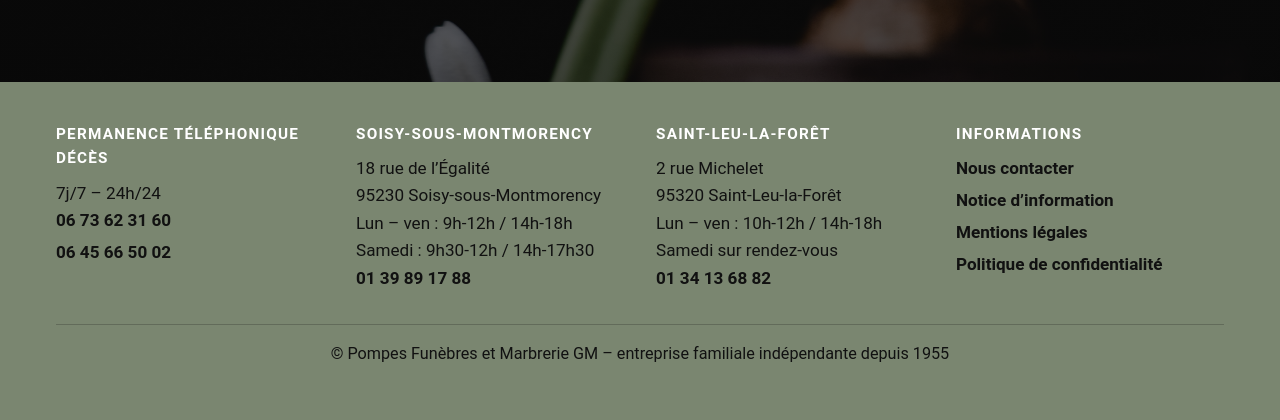
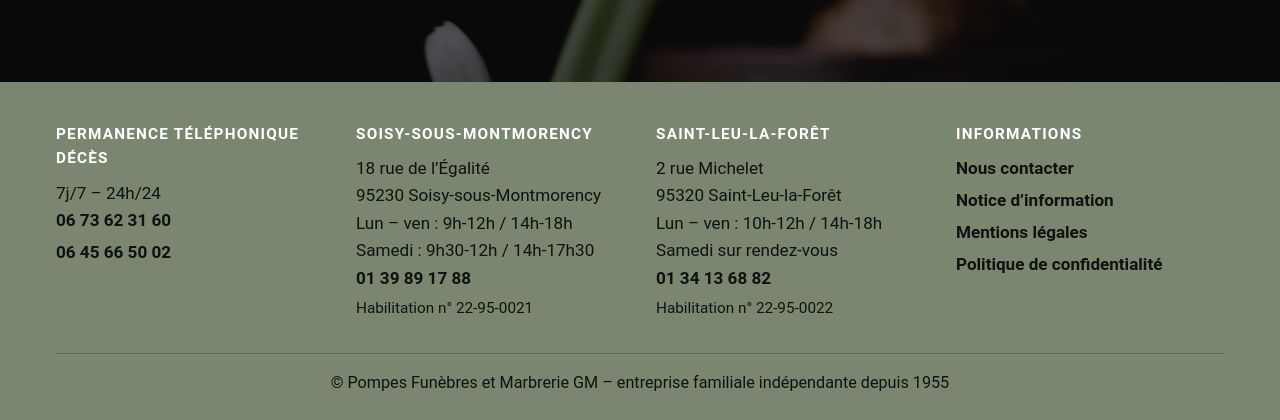
Before and after one commit to LeifABOUTIN/GMhtml, a Django app: page /actualites/ in a window 1280 px wide. Shown: the part 430-850 px from the top of the page. Before the commit the page ends 792 px from the top, so only its background shows below. Run offline with Django 5.2, Linux system fonts and the light colour scheme; data that the repository does not hold is empty; parts of the project's set-up code (start-up, migrations or seed data) failed here and were passed over.

Commit message:
Footer: show each agency's préfecture habilitation number
Soisy-sous-Montmorency n° 22-95-0021, Saint-Leu-la-Forêt n° 22-95-0022, on every
static page and in the Django base template.

Co-Authored-By: Claude Opus 5.5 <noreply@anthropic.com>

```diff
--- a/css/site.css
+++ b/css/site.css
@@ -809,6 +809,10 @@ input[type="radio"]:checked::before {
 .site-footer li + li {
 	margin-top: 0.25rem;
 }
+.site-footer__hab {
+	font-size: 0.85rem;
+	margin-top: 0.25rem;
+}
 .site-footer__copy {
 	grid-column: 1 / -1;
 	border-top: 1px solid rgba(0, 0, 0, 0.2);
--- a/index.html
+++ b/index.html
@@ -129,12 +129,14 @@
 					<p>18 rue de l’Égalité<br />95230 Soisy-sous-Montmorency</p>
 					<p>Lun – ven : 9h-12h / 14h-18h<br />Samedi : 9h30-12h / 14h-17h30</p>
 					<p><a href="tel:0139891788">01 39 89 17 88</a></p>
+					<p class="site-footer__hab">Habilitation n° 22-95-0021</p>
 				</div>
 				<div>
 					<h2>Saint-Leu-la-Forêt</h2>
 					<p>2 rue Michelet<br />95320 Saint-Leu-la-Forêt</p>
 					<p>Lun – ven : 10h-12h / 14h-18h<br />Samedi sur rendez-vous</p>
 					<p><a href="tel:0134136882">01 34 13 68 82</a></p>
+					<p class="site-footer__hab">Habilitation n° 22-95-0022</p>
 				</div>
 				<div>
 					<h2>Informations</h2>
--- a/pages/agences.html
+++ b/pages/agences.html
@@ -99,12 +99,14 @@
 					<p>18 rue de l’Égalité<br />95230 Soisy-sous-Montmorency</p>
 					<p>Lun – ven : 9h-12h / 14h-18h<br />Samedi : 9h30-12h / 14h-17h30</p>
 					<p><a href="tel:0139891788">01 39 89 17 88</a></p>
+					<p class="site-footer__hab">Habilitation n° 22-95-0021</p>
 				</div>
 				<div>
 					<h2>Saint-Leu-la-Forêt</h2>
 					<p>2 rue Michelet<br />95320 Saint-Leu-la-Forêt</p>
 					<p>Lun – ven : 10h-12h / 14h-18h<br />Samedi sur rendez-vous</p>
 					<p><a href="tel:0134136882">01 34 13 68 82</a></p>
+					<p class="site-footer__hab">Habilitation n° 22-95-0022</p>
 				</div>
 				<div>
 					<h2>Informations</h2>
--- a/pages/articles-funeraires.html
+++ b/pages/articles-funeraires.html
@@ -100,12 +100,14 @@
 					<p>18 rue de l’Égalité<br />95230 Soisy-sous-Montmorency</p>
 					<p>Lun – ven : 9h-12h / 14h-18h<br />Samedi : 9h30-12h / 14h-17h30</p>
 					<p><a href="tel:0139891788">01 39 89 17 88</a></p>
+					<p class="site-footer__hab">Habilitation n° 22-95-0021</p>
 				</div>
 				<div>
 					<h2>Saint-Leu-la-Forêt</h2>
 					<p>2 rue Michelet<br />95320 Saint-Leu-la-Forêt</p>
 					<p>Lun – ven : 10h-12h / 14h-18h<br />Samedi sur rendez-vous</p>
 					<p><a href="tel:0134136882">01 34 13 68 82</a></p>
+					<p class="site-footer__hab">Habilitation n° 22-95-0022</p>
 				</div>
 				<div>
 					<h2>Informations</h2>
--- a/pages/contact.html
+++ b/pages/contact.html
@@ -99,12 +99,14 @@
 					<p>18 rue de l’Égalité<br />95230 Soisy-sous-Montmorency</p>
 					<p>Lun – ven : 9h-12h / 14h-18h<br />Samedi : 9h30-12h / 14h-17h30</p>
 					<p><a href="tel:0139891788">01 39 89 17 88</a></p>
+					<p class="site-footer__hab">Habilitation n° 22-95-0021</p>
 				</div>
 				<div>
 					<h2>Saint-Leu-la-Forêt</h2>
 					<p>2 rue Michelet<br />95320 Saint-Leu-la-Forêt</p>
 					<p>Lun – ven : 10h-12h / 14h-18h<br />Samedi sur rendez-vous</p>
 					<p><a href="tel:0134136882">01 34 13 68 82</a></p>
+					<p class="site-footer__hab">Habilitation n° 22-95-0022</p>
 				</div>
 				<div>
 					<h2>Informations</h2>
--- a/pages/marbrerie.html
+++ b/pages/marbrerie.html
@@ -152,12 +152,14 @@
 					<p>18 rue de l’Égalité<br />95230 Soisy-sous-Montmorency</p>
 					<p>Lun – ven : 9h-12h / 14h-18h<br />Samedi : 9h30-12h / 14h-17h30</p>
 					<p><a href="tel:0139891788">01 39 89 17 88</a></p>
+					<p class="site-footer__hab">Habilitation n° 22-95-0021</p>
 				</div>
 				<div>
 					<h2>Saint-Leu-la-Forêt</h2>
 					<p>2 rue Michelet<br />95320 Saint-Leu-la-Forêt</p>
 					<p>Lun – ven : 10h-12h / 14h-18h<br />Samedi sur rendez-vous</p>
 					<p><a href="tel:0134136882">01 34 13 68 82</a></p>
+					<p class="site-footer__hab">Habilitation n° 22-95-0022</p>
 				</div>
 				<div>
 					<h2>Informations</h2>
--- a/pages/mentions-legales.html
+++ b/pages/mentions-legales.html
@@ -129,12 +129,14 @@
 					<p>18 rue de l’Égalité<br />95230 Soisy-sous-Montmorency</p>
 					<p>Lun – ven : 9h-12h / 14h-18h<br />Samedi : 9h30-12h / 14h-17h30</p>
 					<p><a href="tel:0139891788">01 39 89 17 88</a></p>
+					<p class="site-footer__hab">Habilitation n° 22-95-0021</p>
 				</div>
 				<div>
 					<h2>Saint-Leu-la-Forêt</h2>
 					<p>2 rue Michelet<br />95320 Saint-Leu-la-Forêt</p>
 					<p>Lun – ven : 10h-12h / 14h-18h<br />Samedi sur rendez-vous</p>
 					<p><a href="tel:0134136882">01 34 13 68 82</a></p>
+					<p class="site-footer__hab">Habilitation n° 22-95-0022</p>
 				</div>
 				<div>
 					<h2>Informations</h2>
--- a/pages/notice-information.html
+++ b/pages/notice-information.html
@@ -185,12 +185,14 @@
 					<p>18 rue de l’Égalité<br />95230 Soisy-sous-Montmorency</p>
 					<p>Lun – ven : 9h-12h / 14h-18h<br />Samedi : 9h30-12h / 14h-17h30</p>
 					<p><a href="tel:0139891788">01 39 89 17 88</a></p>
+					<p class="site-footer__hab">Habilitation n° 22-95-0021</p>
 				</div>
 				<div>
 					<h2>Saint-Leu-la-Forêt</h2>
 					<p>2 rue Michelet<br />95320 Saint-Leu-la-Forêt</p>
 					<p>Lun – ven : 10h-12h / 14h-18h<br />Samedi sur rendez-vous</p>
 					<p><a href="tel:0134136882">01 34 13 68 82</a></p>
+					<p class="site-footer__hab">Habilitation n° 22-95-0022</p>
 				</div>
 				<div>
 					<h2>Informations</h2>
--- a/pages/politique-confidentialite.html
+++ b/pages/politique-confidentialite.html
@@ -170,12 +170,14 @@
 					<p>18 rue de l’Égalité<br />95230 Soisy-sous-Montmorency</p>
 					<p>Lun – ven : 9h-12h / 14h-18h<br />Samedi : 9h30-12h / 14h-17h30</p>
 					<p><a href="tel:0139891788">01 39 89 17 88</a></p>
+					<p class="site-footer__hab">Habilitation n° 22-95-0021</p>
 				</div>
 				<div>
 					<h2>Saint-Leu-la-Forêt</h2>
 					<p>2 rue Michelet<br />95320 Saint-Leu-la-Forêt</p>
 					<p>Lun – ven : 10h-12h / 14h-18h<br />Samedi sur rendez-vous</p>
 					<p><a href="tel:0134136882">01 34 13 68 82</a></p>
+					<p class="site-footer__hab">Habilitation n° 22-95-0022</p>
 				</div>
 				<div>
 					<h2>Informations</h2>
--- a/pages/qui-sommes-nous.html
+++ b/pages/qui-sommes-nous.html
@@ -101,12 +101,14 @@
 					<p>18 rue de l’Égalité<br />95230 Soisy-sous-Montmorency</p>
 					<p>Lun – ven : 9h-12h / 14h-18h<br />Samedi : 9h30-12h / 14h-17h30</p>
 					<p><a href="tel:0139891788">01 39 89 17 88</a></p>
+					<p class="site-footer__hab">Habilitation n° 22-95-0021</p>
 				</div>
 				<div>
 					<h2>Saint-Leu-la-Forêt</h2>
 					<p>2 rue Michelet<br />95320 Saint-Leu-la-Forêt</p>
 					<p>Lun – ven : 10h-12h / 14h-18h<br />Samedi sur rendez-vous</p>
 					<p><a href="tel:0134136882">01 34 13 68 82</a></p>
+					<p class="site-footer__hab">Habilitation n° 22-95-0022</p>
 				</div>
 				<div>
 					<h2>Informations</h2>
--- a/pages/service-obseque.html
+++ b/pages/service-obseque.html
@@ -99,12 +99,14 @@
 					<p>18 rue de l’Égalité<br />95230 Soisy-sous-Montmorency</p>
 					<p>Lun – ven : 9h-12h / 14h-18h<br />Samedi : 9h30-12h / 14h-17h30</p>
 					<p><a href="tel:0139891788">01 39 89 17 88</a></p>
+					<p class="site-footer__hab">Habilitation n° 22-95-0021</p>
 				</div>
 				<div>
 					<h2>Saint-Leu-la-Forêt</h2>
 					<p>2 rue Michelet<br />95320 Saint-Leu-la-Forêt</p>
 					<p>Lun – ven : 10h-12h / 14h-18h<br />Samedi sur rendez-vous</p>
 					<p><a href="tel:0134136882">01 34 13 68 82</a></p>
+					<p class="site-footer__hab">Habilitation n° 22-95-0022</p>
 				</div>
 				<div>
 					<h2>Informations</h2>
--- a/server/templates/base.html
+++ b/server/templates/base.html
@@ -60,12 +60,14 @@
 					<p>18 rue de l’Égalité<br />95230 Soisy-sous-Montmorency</p>
 					<p>Lun – ven : 9h-12h / 14h-18h<br />Samedi : 9h30-12h / 14h-17h30</p>
 					<p><a href="tel:0139891788">01 39 89 17 88</a></p>
+					<p class="site-footer__hab">Habilitation n° 22-95-0021</p>
 				</div>
 				<div>
 					<h2>Saint-Leu-la-Forêt</h2>
 					<p>2 rue Michelet<br />95320 Saint-Leu-la-Forêt</p>
 					<p>Lun – ven : 10h-12h / 14h-18h<br />Samedi sur rendez-vous</p>
 					<p><a href="tel:0134136882">01 34 13 68 82</a></p>
+					<p class="site-footer__hab">Habilitation n° 22-95-0022</p>
 				</div>
 				<div>
 					<h2>Informations</h2>
```
